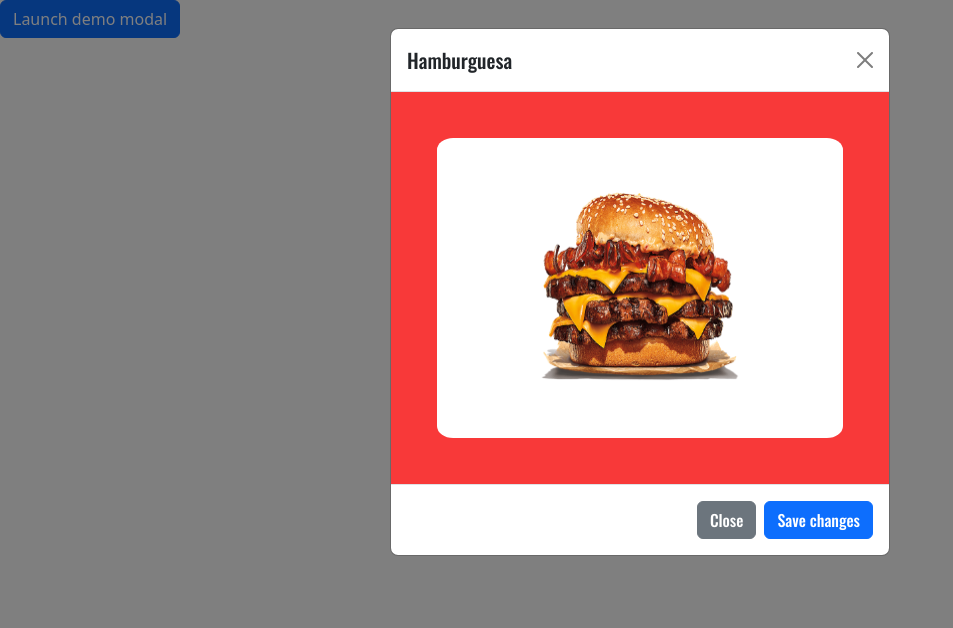
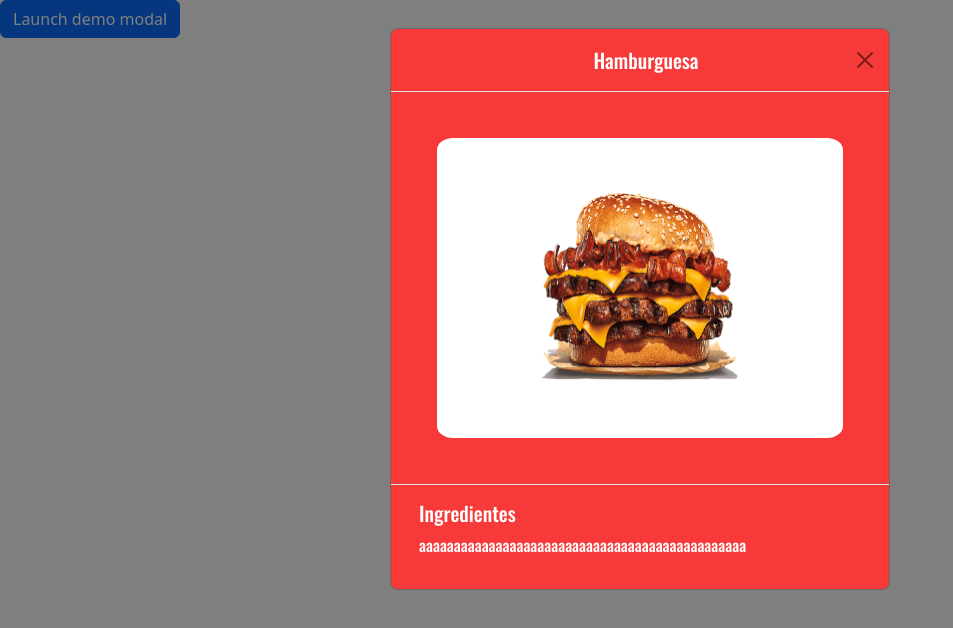
Before and after one commit to tetsudevelopment/Market-Mix-FastFood, a plain HTML site: page index.html in a window 1280 px wide. Both pictures are taken after a click on the button "Launch demo modal". Shown: the whole page, without its empty margins (0-953 px from the left). Drawn offline with nearby package versions, Linux system fonts and the light colour scheme.

Commit message:
Se ingresa color al modal, imagen

```diff
--- a/index.html
+++ b/index.html
@@ -1,5 +1,6 @@
 <!DOCTYPE html>
 <html lang="en">
+
 <head>
   <meta charset="UTF-8">
   <meta http-equiv="X-UA-Compatible" content="IE=edge">
@@ -7,15 +8,18 @@
   <link href="https://cdn.jsdelivr.net/npm/bootstrap@5.2.0-beta1/dist/css/bootstrap.min.css" rel="stylesheet"
     integrity="sha384-0evHe/X+R7YkIZDRvuzKMRqM+OrBnVFBL6DOitfPri4tjfHxaWutUpFmBp4vmVor" crossorigin="anonymous">
   <script src="https://cdn.jsdelivr.net/npm/bootstrap@5.2.0-beta1/dist/js/bootstrap.bundle.min.js"
-    integrity="sha384-pprn3073KE6tl6bjs2QrFaJGz5/SUsLqktiwsUTF55Jfv3qYSDhgCecCxMW52nD2" crossorigin="anonymous"></script>
+    integrity="sha384-pprn3073KE6tl6bjs2QrFaJGz5/SUsLqktiwsUTF55Jfv3qYSDhgCecCxMW52nD2"
+    crossorigin="anonymous"></script>
   <script src="https://cdn.jsdelivr.net/npm/popper.js@1.14.3/dist/umd/popper.min.js"
-    integrity="sha384-ZMP7rVo3mIykV+2+9J3UJ46jBk0WLaUAdn689aCwoqbBJiSnjAK/l8WvCWPIPm49" crossorigin="anonymous"></script>
+    integrity="sha384-ZMP7rVo3mIykV+2+9J3UJ46jBk0WLaUAdn689aCwoqbBJiSnjAK/l8WvCWPIPm49"
+    crossorigin="anonymous"></script>
   <link rel="preconnect" href="https://fonts.googleapis.com">
   <link rel="preconnect" href="https://fonts.gstatic.com" crossorigin>
   <link href="https://fonts.googleapis.com/css2?family=Oswald:wght@500&display=swap" rel="stylesheet">
   <link rel="stylesheet" href="style.css">
   <title>Comidas la 14</title>
 </head>
+
 <body>
 
   <!-- Button trigger modal -->
@@ -38,8 +42,19 @@
 
         </div>
         <div class="modal-footer">
-        <button type="button" class="btn btn-secondary" data-bs-dismiss="modal">Close</button>
-        <button type="button" class="btn btn-primary">Save changes</button>
+          <div class="container">
+            <div class="row">
+              <div class="col">
+                <h5 id="ingredients">Ingredientes</h5>
+              </div>
+              <div class="row">
+                <div class="col">
+                  <p>aaaaaaaaaaaaaaaaaaaaaaaaaaaaaaaaaaaaaaaaaaaaaaa</p>
+                </div>
+              </div>
+            </div>
+          </div>
+
         </div>
       </div>
     </div>
@@ -55,4 +70,5 @@
 
   <script src="main.js"></script>
 </body>
+
 </html>
--- a/style.css
+++ b/style.css
@@ -9,8 +9,16 @@
   font-family: 'Oswald', sans-serif;
 }
 
-.modal-body {
+.modal-content{
   background-color: var(--hamburguesa);
+}
+
+.modal-title, .modal-footer p, h5{
+  color: #FFFFFF;
+}
+
+.modal-title{
+  margin-left: 40%;
 }
 
 .modal-body-image {
```
Lines whose indentation alone changed are shown as unchanged.
